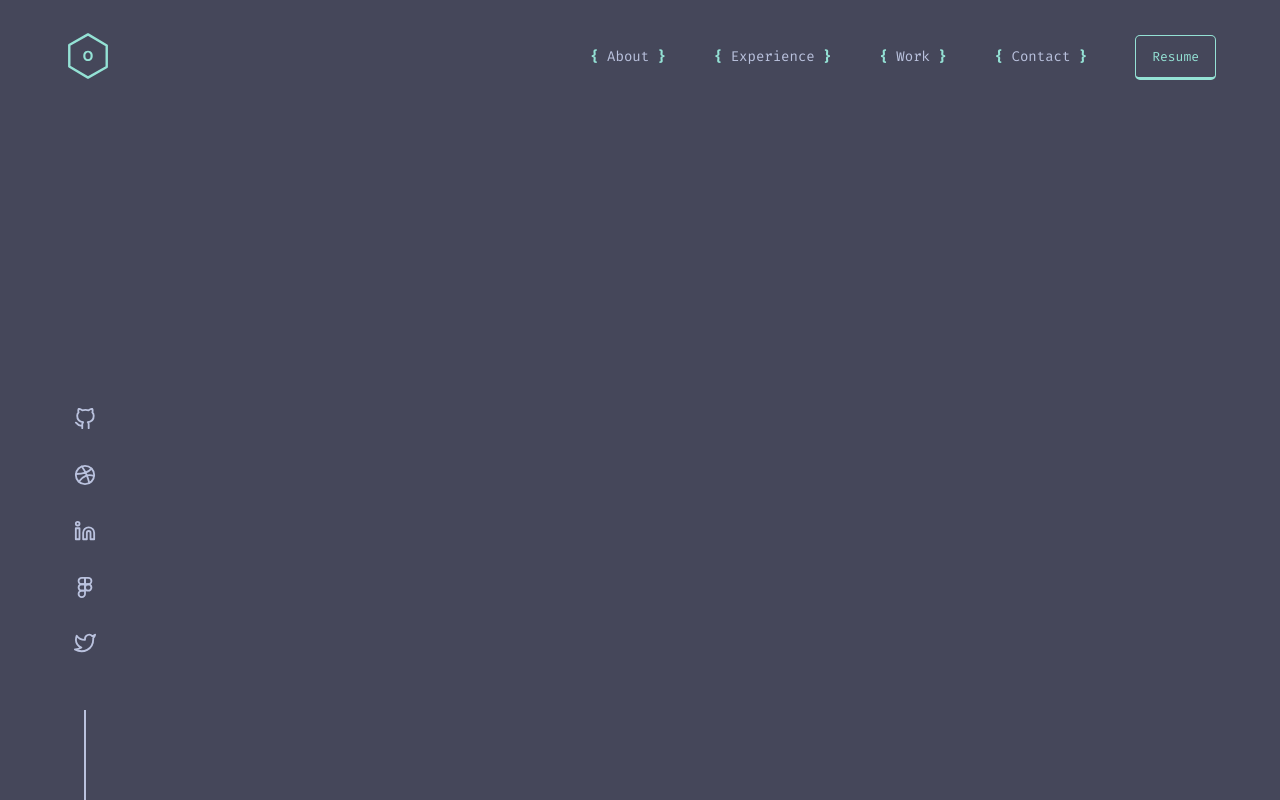
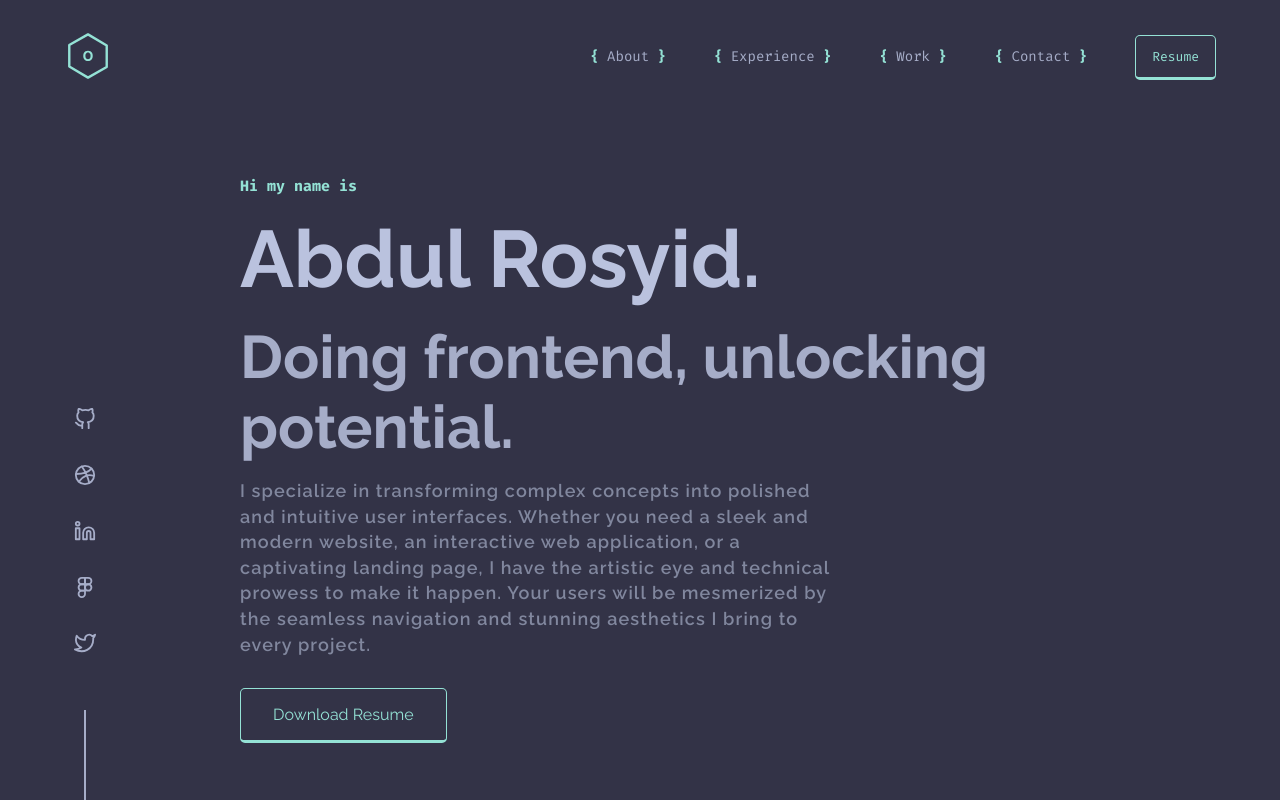
Before and after one commit to ocitocit/personal-web, a Next.js app: page / in a window 1280 px wide. Built offline with nearby package versions, Linux system fonts and the light colour scheme.

Commit message:
styling hero

```diff
--- a/app/layout.tsx
+++ b/app/layout.tsx
@@ -1,3 +1,4 @@
+import SocialIcon from '@/components/SocialIcon';
 import Navbar from '@/section/Navbar';
 import { Fira_Code, Raleway } from 'next/font/google';
 import '../scss/index.scss';
@@ -20,10 +21,11 @@ const firacode = Fira_Code({
 export default function RootLayout({ children }: { children: React.ReactNode }) {
   return (
     <html lang="en">
-      <body className={`${raleway.variable} ${firacode.variable}`}>
+      <body className={`app ${raleway.variable} ${firacode.variable}`}>
         <>
           <Navbar />
           {children}
+          <SocialIcon />
         </>
       </body>
     </html>
--- a/app/page.tsx
+++ b/app/page.tsx
@@ -1,9 +1,9 @@
-import SocialIcon from '@/components/SocialIcon';
+import Hero from '@/section/Hero';
 
 export default function Home() {
   return (
-    <main className="app">
-      <SocialIcon />
+    <main>
+      <Hero />
     </main>
   );
 }
--- /dev/null
+++ b/scss/_main.scss
@@ -0,0 +1,3 @@
+main {
+  margin: 0 15rem;
+}
--- a/scss/_variables.scss
+++ b/scss/_variables.scss
@@ -10,13 +10,14 @@
   // --theme-color: #9d00ff;
 
   --navy-shadow: rgba(30, 30, 46, 0.7);
-  --background-color: #45475a;
+  // --background-color: #45475a;
+  --background-color: #333347;
   --lightest-blue: #89b4fa;
   --light-blue: #b4befe;
   --dark-slate: #7c8297;
   --slate: #81879e;
-  --light-slate: #a6adc8;
-  --lightest-slate: #bac2de;
+  --lightest-slate: #a6adc8;
+  --light-slate: #bac2de;
   --theme-color: #94e2d5;
 
   --tsm: 13px;
--- a/scss/index.scss
+++ b/scss/index.scss
@@ -1,5 +1,6 @@
 @import 'variables';
 @import 'globals';
+@import 'main';
 
 @import 'components/index';
 @import 'sections/index';
--- /dev/null
+++ b/scss/sections/_hero.scss
@@ -0,0 +1,42 @@
+.hero {
+  margin-top: 4rem;
+  display: flex;
+  flex-direction: column;
+  align-items: flex-start;
+  gap: 1rem;
+  justify-content: center;
+  min-height: 60vh;
+  &-title {
+    color: var(--theme-color);
+    font-size: var(--tsm2);
+    font-family: var(--firacode);
+    font-weight: 700;
+  }
+  &-title-large {
+    font-size: var(--tgiant);
+    font-family: var(--raleway);
+    font-weight: 700;
+    color: var(--light-slate);
+  }
+  &-title-sub {
+    color: var(--lightest-slate);
+    font-size: clamp(40px, 8vw, 60px);
+  }
+  &-text {
+    color: var(--slate);
+    font-family: var(--raleway);
+    font-size: var(--tlarge);
+    font-weight: 600;
+    margin-right: 25%;
+    letter-spacing: 0.07rem;
+    line-height: 1.6rem;
+  }
+  &-button {
+    margin-top: 2rem;
+    .btn {
+      padding: 1rem 2rem;
+      font-size: var(--tbase);
+      font-family: var(--raleway);
+    }
+  }
+}
--- a/scss/sections/_index.scss
+++ b/scss/sections/_index.scss
@@ -1 +1,2 @@
 @import 'navbar';
+@import 'hero';
--- /dev/null
+++ b/section/Hero.tsx
@@ -0,0 +1,27 @@
+import Button from '@/components/Button';
+import React from 'react';
+
+const Hero = () => {
+  return (
+    <div className="hero">
+      <p className="hero-title">Hi my name is</p>
+      <p className="hero-title-large">Abdul Rosyid.</p>
+      <h1 className="hero-title-large hero-title-sub">Doing frontend, unlocking potential.</h1>
+      <h2 className="hero-text">
+        I specialize in transforming complex concepts into polished and intuitive user interfaces.
+        Whether you need a sleek and modern website, an interactive web application, or a
+        captivating landing page, I have the artistic eye and technical prowess to make it happen.
+        Your users will be mesmerized by the seamless navigation and stunning aesthetics I bring to
+        every project.
+      </h2>
+      <div className="hero-button">
+        <Button
+          text="Download Resume"
+          link="https://docs.google.com/document/d/1WlZf8lnblgVUJ0Ami-wy-s02cKyVaJ-zv-1KmBhMpTk/edit?usp=sharing"
+        />
+      </div>
+    </div>
+  );
+};
+
+export default Hero;
```
